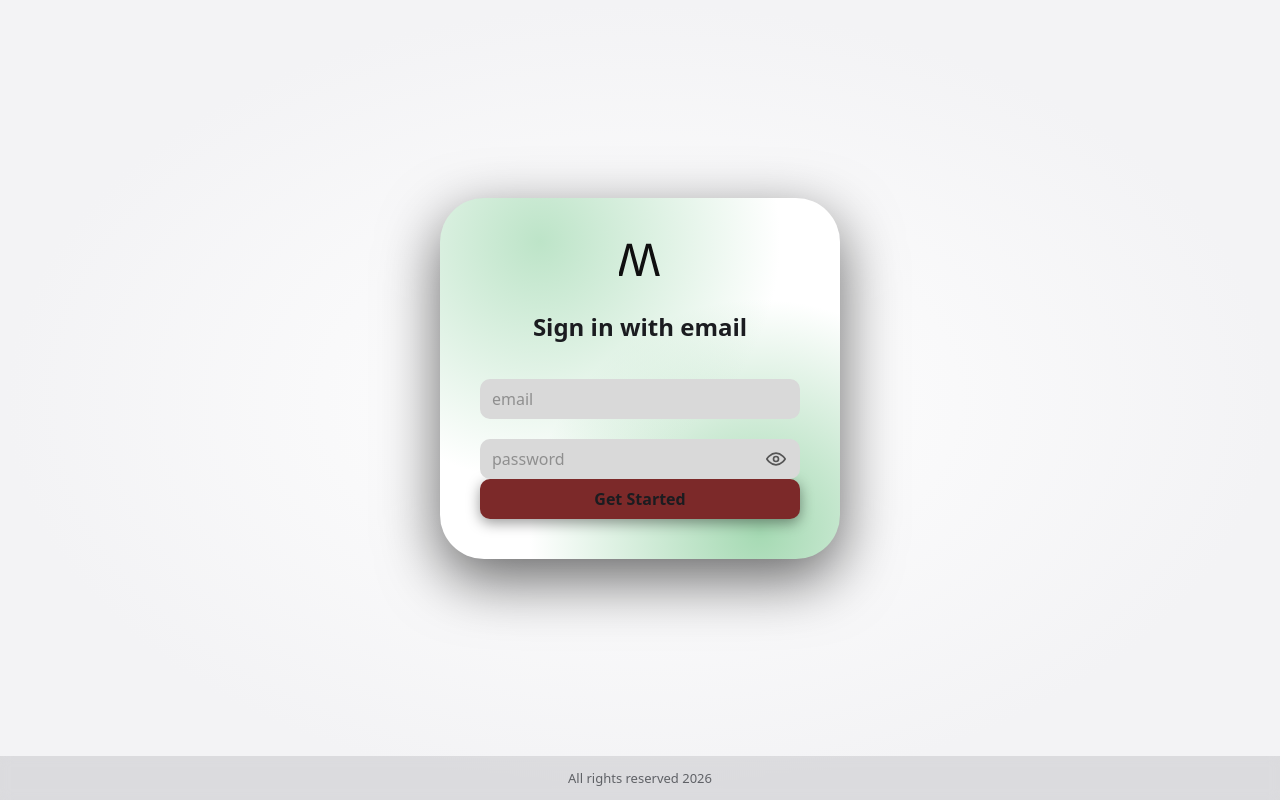
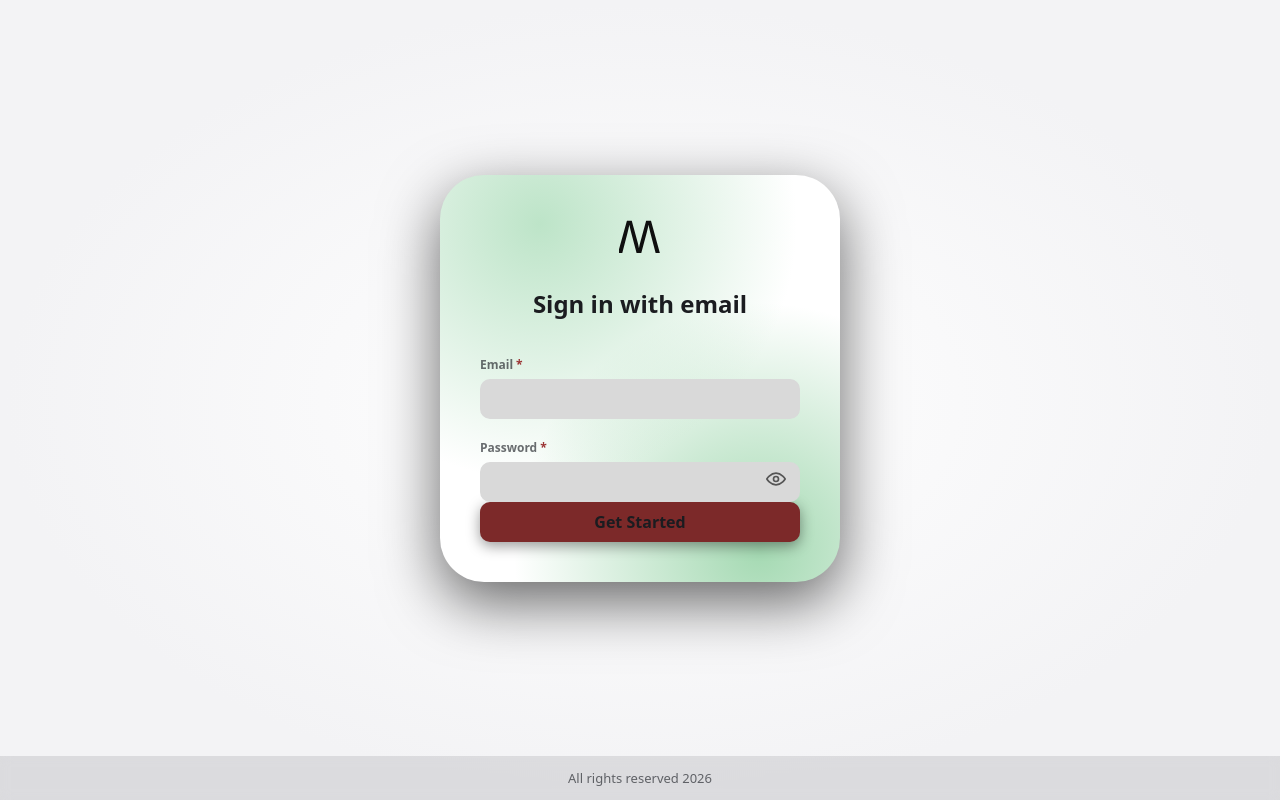
Before and after one commit to anaabdev/gestao-estoque-front, a React (Vite) app: page /login in a window 1280 px wide. Built offline with nearby package versions, Linux system fonts and the light colour scheme; no server answers.

Commit message:
feat: show required markers on login fields

```diff
--- a/src/pages/Login/index.jsx
+++ b/src/pages/Login/index.jsx
@@ -50,12 +50,11 @@ function Login() {
         {erro && <S.Erro role="alert">{erro}</S.Erro>}
 
         <S.Campo>
-          <S.Label htmlFor="email">{t("login.email")}</S.Label>
+          <S.Label htmlFor="email">{t("login.email")}<S.RequiredMark aria-hidden="true">*</S.RequiredMark></S.Label>
           <S.Input
             id="email"
             name="email"
             type="email"
-            placeholder={t("login.email").toLowerCase()}
             autoComplete="email"
             value={email}
             onChange={(event) => setEmail(event.target.value)}
@@ -64,12 +63,11 @@ function Login() {
         </S.Campo>
 
         <S.Campo>
-          <S.Label htmlFor="senha">{t("login.password")}</S.Label>
+          <S.Label htmlFor="senha">{t("login.password")}<S.RequiredMark aria-hidden="true">*</S.RequiredMark></S.Label>
           <S.Input
             id="senha"
             name="senha"
             type={mostrarSenha ? "text" : "password"}
-            placeholder={t("login.password").toLowerCase()}
             autoComplete="current-password"
             value={senha}
             onChange={(event) => setSenha(event.target.value)}
--- a/src/pages/Login/styles.js
+++ b/src/pages/Login/styles.js
@@ -49,14 +49,18 @@ export const Campo = styled.div`
   &:last-of-type { margin-bottom: 0; }
 `;
 
-/* Escondido da tela, mas lido por leitores de tela (o design usa só placeholder) */
 export const Label = styled.label`
-  position: absolute;
-  width: 1px;
-  height: 1px;
-  overflow: hidden;
-  clip: rect(0 0 0 0);
-  white-space: nowrap;
+  display: block;
+  margin-bottom: 6px;
+  color: var(--mut);
+  font-size: 12px;
+  font-weight: 550;
+`;
+
+export const RequiredMark = styled.span`
+  margin-left: 3px;
+  color: var(--accent-text);
+  font-weight: 700;
 `;
 
 export const Input = styled.input`
@@ -77,7 +81,7 @@ export const Input = styled.input`
 
 export const Olho = styled.button`
   position: absolute;
-  top: 0;
+  top: 20px;
   right: 4px;
   width: 40px;
   height: 40px;
```
